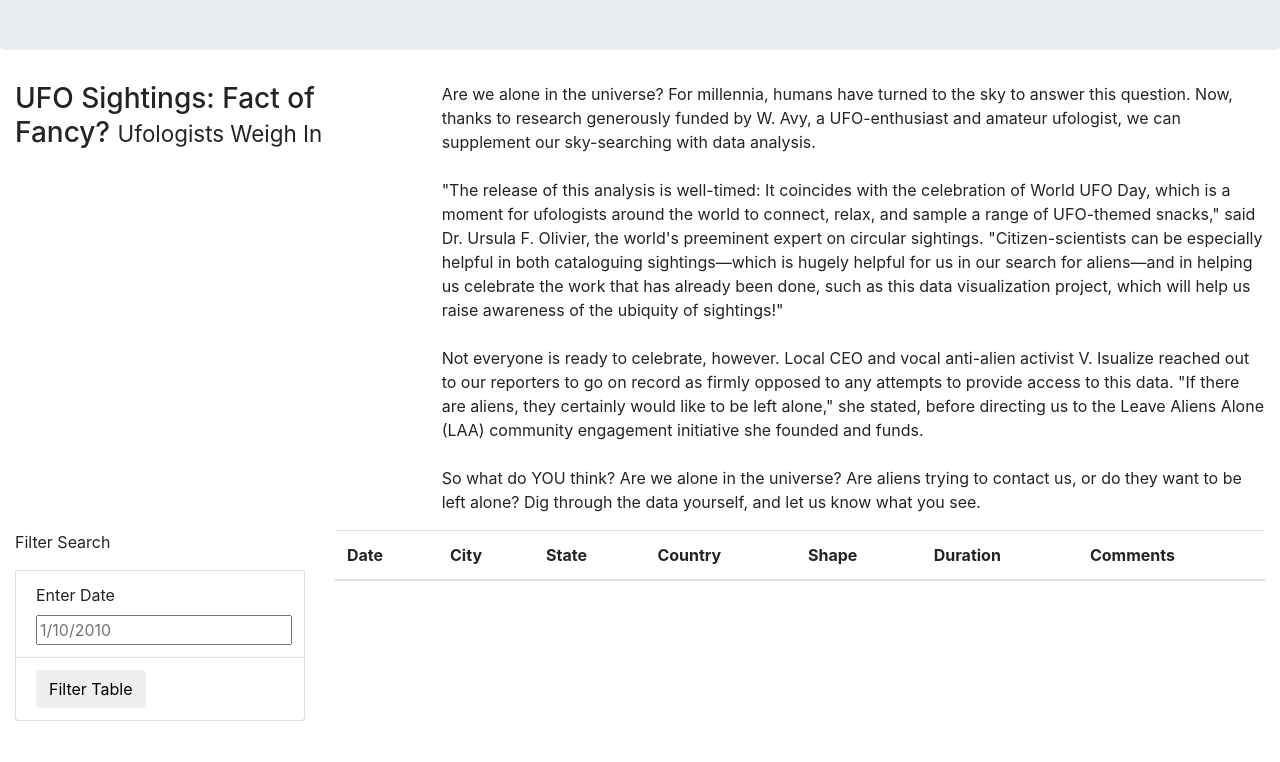
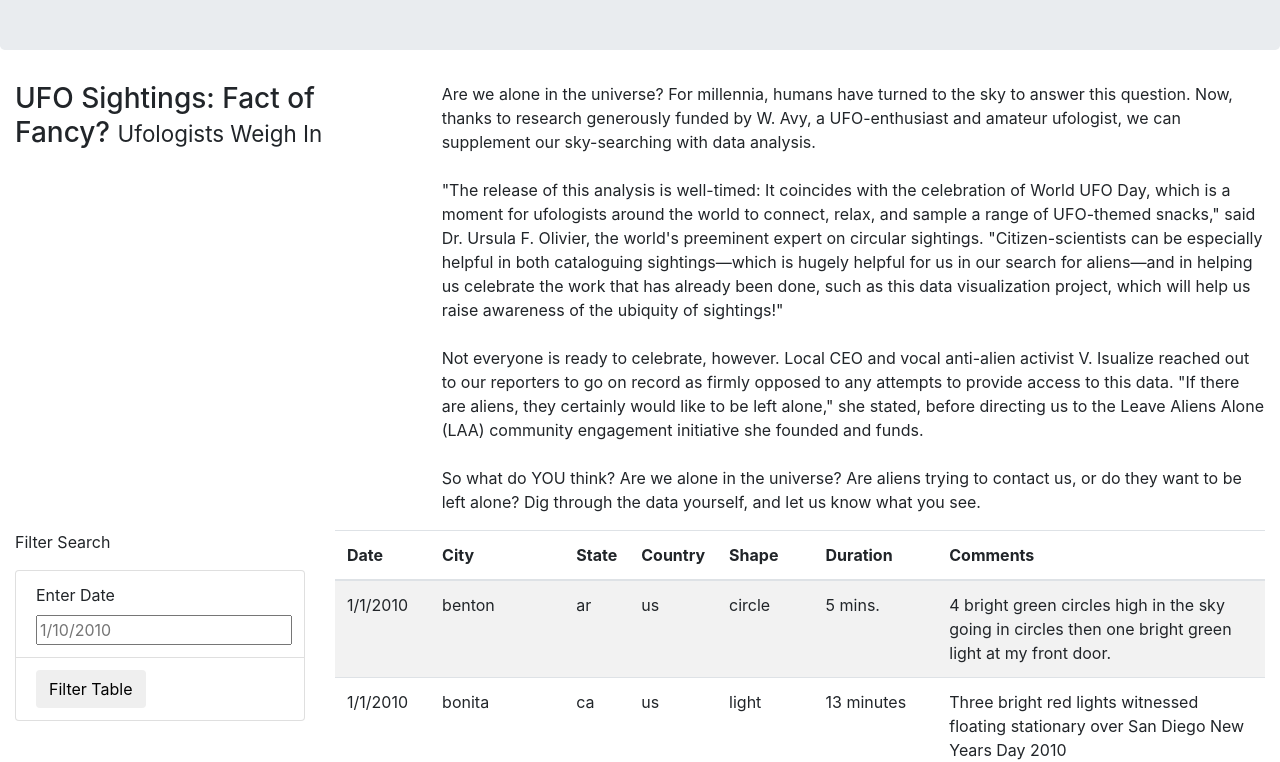
Before and after one commit to cewarkentin/UFOs, a plain HTML site: page index.html in a window 1280 px wide. Shown: the part 190-952 px from the top of the page. Before the commit the page ends 911 px from the top, so only its background shows below. Drawn offline with nearby package versions, Linux system fonts and the light colour scheme.

Commit message:
adjusted app to help read data!

```diff
--- a/static/js/app.js
+++ b/static/js/app.js
@@ -1,3 +1,6 @@
+const tableData = data;
+var tbody = d3.select("tbody");
+
 function buildTable(data) {
     // First, clear out any existing data
     tbody.html("");
```
Also changed, not shown: index.html (+2 -4 lines).
